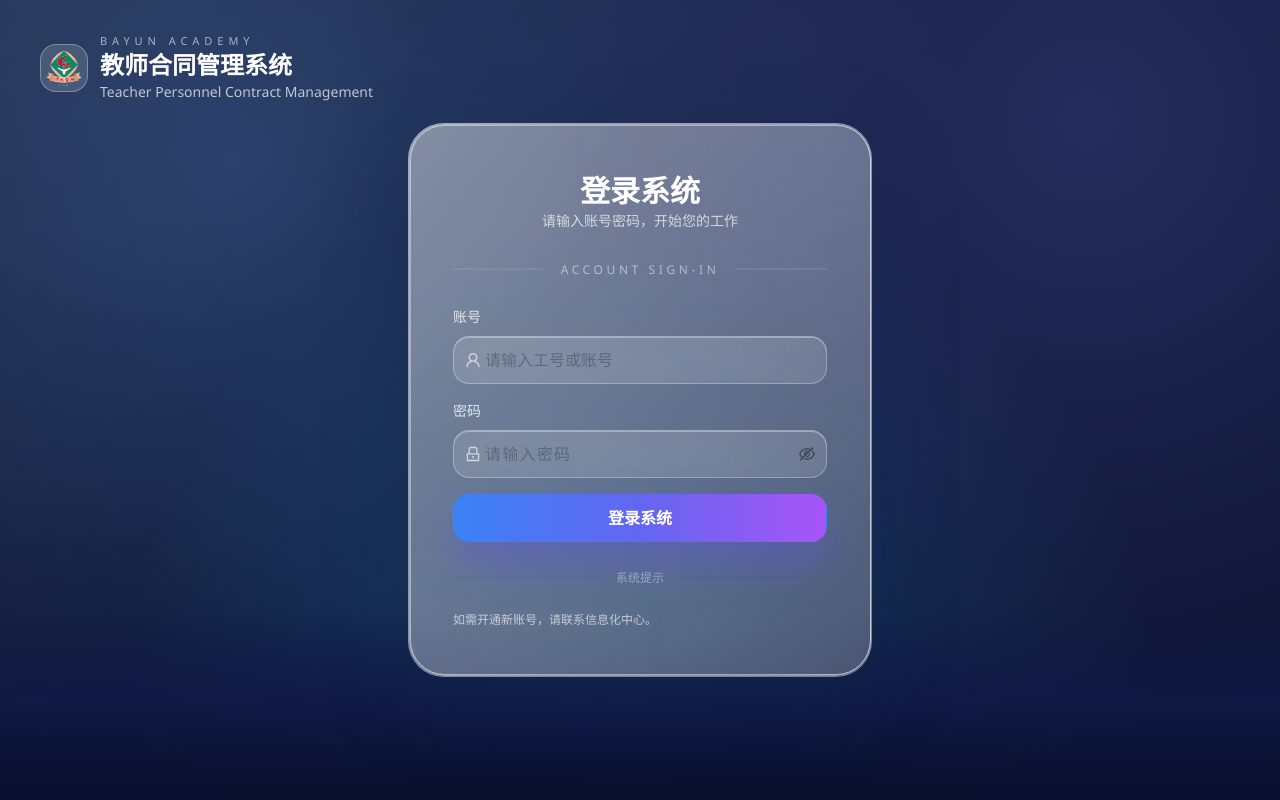
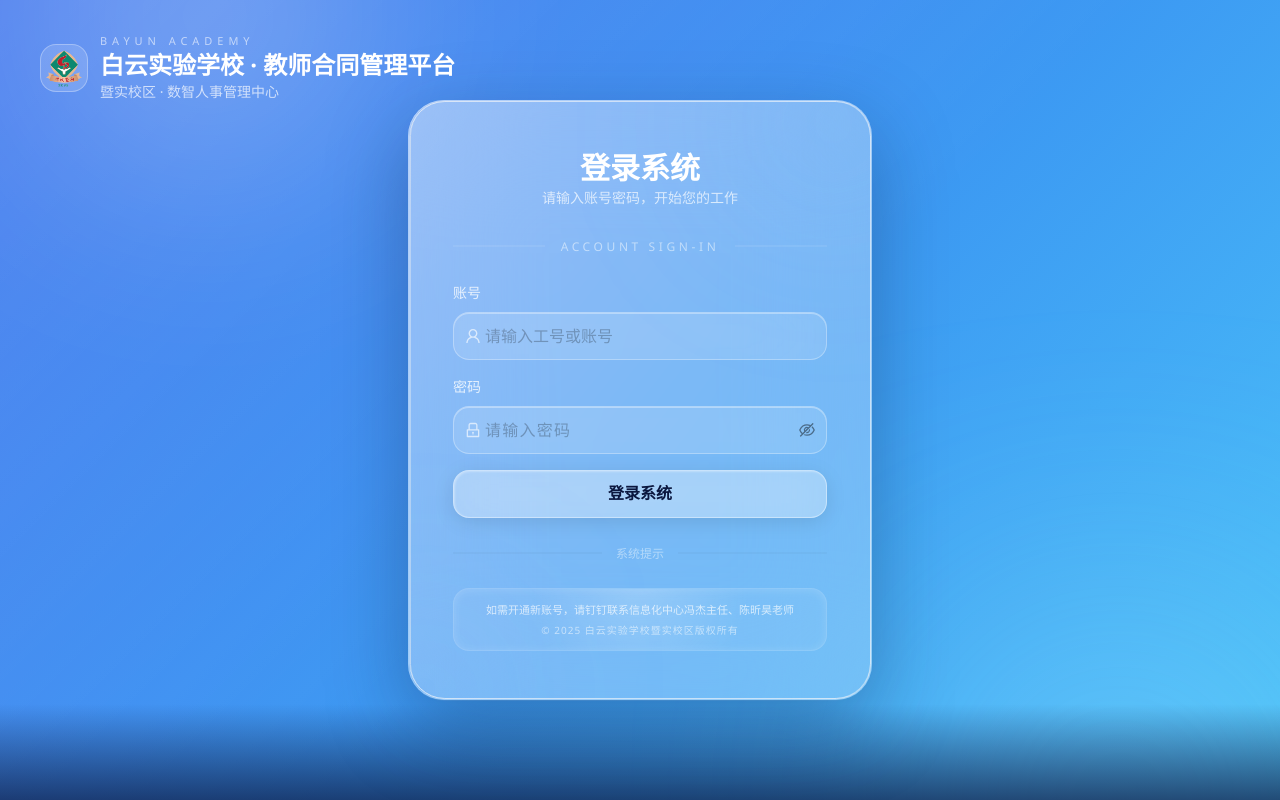
Before and after one commit to Chatblanccc/PersonnelManagement, a React (Vite) app in the folder frontend/: page /login in a window 1280 px wide. Built offline with nearby package versions, Linux system fonts and the light colour scheme; no server answers.

Commit message:
style:修改了登录页面的样式，使其更加符合现在的系统

```diff
--- a/frontend/src/pages/Login.tsx
+++ b/frontend/src/pages/Login.tsx
@@ -40,7 +40,12 @@ const LoginPage = () => {
   }
 
   return (
-    <div className="relative flex min-h-screen items-center justify-center overflow-hidden bg-[#090f2c]">
+    <div
+      className="relative flex min-h-screen items-center justify-center overflow-hidden"
+      style={{
+        background: 'linear-gradient(135deg, rgba(37,99,235,0.96), rgba(56,189,248,0.9))',
+      }}
+    >
       <div className="absolute left-0 top-0 z-20 flex items-center gap-3 px-10 py-8 text-white">
         <div className="flex h-12 w-12 items-center justify-center rounded-2xl border border-white/30 bg-white/15 p-1">
           <img src="/logo.png" alt="系统 Logo" className="h-full w-full object-contain" />
@@ -48,16 +53,17 @@ const LoginPage = () => {
         <div>
           <div className="text-[11px] uppercase tracking-[0.45em] text-white/60">BAYUN ACADEMY</div>
           <Title level={3} className="!m-0 !text-white">
-            教师合同管理系统
+            白云实验学校 · 教师合同管理平台
           </Title>
-          <Text className="!text-white/70">Teacher Personnel Contract Management</Text>
+          <Text className="!text-white/70">暨实校区 · 数智人事管理中心</Text>
         </div>
       </div>
 
       <div className="pointer-events-none absolute inset-0">
-        <div className="absolute inset-0 bg-[radial-gradient(circle_at_18%_20%,rgba(96,165,250,0.28),transparent_60%),radial-gradient(circle_at_85%_15%,rgba(129,140,248,0.24),transparent_55%),radial-gradient(circle_at_50%_85%,rgba(56,189,248,0.22),transparent_55%)]" />
-        <div className="absolute inset-0 bg-[linear-gradient(140deg,rgba(255,255,255,0.08)_0%,rgba(255,255,255,0)_45%)] mix-blend-screen" />
-        <div className="absolute inset-x-0 bottom-0 h-48 bg-gradient-to-t from-[#090f2c] via-[#101845]/90 to-transparent" />
+        <div className="absolute -top-32 left-16 h-72 w-72 rounded-full bg-white/35 blur-[120px]" />
+        <div className="absolute -bottom-40 right-0 h-80 w-80 rounded-full bg-sky-200/45 blur-[140px]" />
+        <div className="absolute inset-0 bg-[linear-gradient(135deg,rgba(255,255,255,0.18)_0%,rgba(255,255,255,0)_55%)] mix-blend-screen" />
+        <div className="absolute inset-x-0 bottom-0 h-48 bg-gradient-to-t from-[#0b173f]/70 via-transparent to-transparent" />
       </div>
 
       <div className="relative z-10 flex w-full max-w-lg items-center justify-center px-6 pb-12 pt-24 sm:py-24">
@@ -129,7 +135,7 @@ const LoginPage = () => {
                   htmlType="submit"
                   size="large"
                   loading={loading}
-                  className="mt-4 h-12 w-full rounded-2xl bg-gradient-to-r from-blue-500 via-indigo-500 to-purple-500 text-base font-semibold shadow-[0_22px_42px_rgba(88,80,236,0.4)] transition duration-300 hover:from-blue-400 hover:via-indigo-400 hover:to-purple-400 hover:shadow-[0_24px_46px_rgba(88,80,236,0.45)]"
+                  className="mt-4 h-12 w-full rounded-2xl backdrop-blur-xl bg-white/30 border border-white/40 text-[#0b173f] font-semibold shadow-[inset_1px_1px_2px_rgba(255,255,255,0.3),_0_4px_20px_rgba(0,0,0,0.1)] hover:bg-white/40 hover:shadow-[0_6px_24px_rgba(0,0,0,0.15)] transition duration-300"
                 >
                   登录系统
                 </Button>
@@ -139,8 +145,10 @@ const LoginPage = () => {
                 <span className="text-xs text-white/45">系统提示</span>
               </Divider>
 
-              <div className="space-y-2 text-xs text-white/65">
-                <span>如需开通新账号，请联系信息化中心。</span>
+              <div className="relative overflow-hidden rounded-2xl border border-white/15 bg-white/5 px-4 py-3 text-center text-[11px] text-white/70 shadow-[inset_0_1px_8px_rgba(255,255,255,0.15)]">
+                <div className="pointer-events-none absolute inset-0 bg-[radial-gradient(circle_at_top,rgba(255,255,255,0.18),transparent_55%)]" />
+                <p className="relative z-10 leading-relaxed">如需开通新账号，请钉钉联系信息化中心冯杰主任、陈昕昊老师</p>
+                <p className="relative z-10 mt-1 text-[10px] tracking-widest text-white/55">© 2025 白云实验学校暨实校区版权所有</p>
               </div>
             </div>
           </Card>
```
